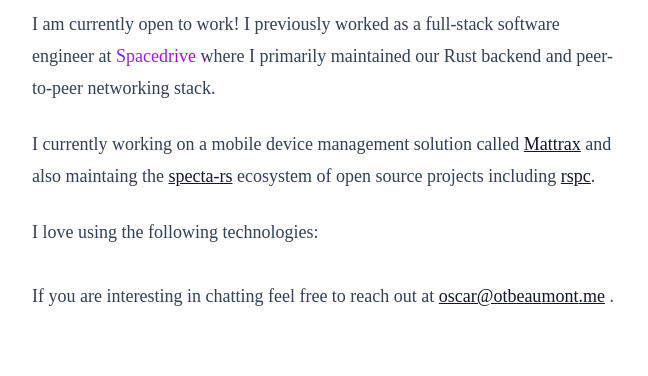
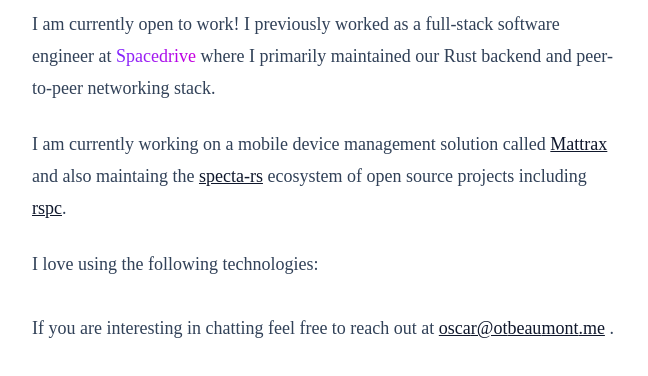
Before and after one commit to oscartbeaumont/website, an Astro site: page / in a window 1280 px wide. Shown: the part 242-618 px from the top of the page, without its empty margins (224-872 px from the left). Built offline with nearby package versions, Linux system fonts and the light colour scheme; Astro itself is replaced by a stand-in of ours.

Commit message:
fix typo

```diff
--- a/src/pages/index.mdx
+++ b/src/pages/index.mdx
@@ -21,7 +21,7 @@
 
 I am currently open to work! I previously worked as a full-stack software engineer at <a href="https://www.spacedrive.com" target="_blank" class="bg-gradient-to-r from-violet-600 to-fuchsia-600 hover:from-violet-500 hover:to-fuchsia-500 bg-clip-text text-transparent">Spacedrive</a> where I primarily maintained our Rust backend and peer-to-peer networking stack.
 
-I currently working on a mobile device management solution called <a href="https://mattrax.app" target="_blank">Mattrax</a> and also maintaing the [specta-rs](https://specta.dev) ecosystem of open source projects including [rspc](https://rspc.dev).
+I am currently working on a mobile device management solution called <a href="https://mattrax.app" target="_blank">Mattrax</a> and also maintaing the [specta-rs](https://specta.dev) ecosystem of open source projects including [rspc](https://rspc.dev).
 
 <p class="!mb-2">I love using the following technologies:</p>
 <IconLayout>
```
